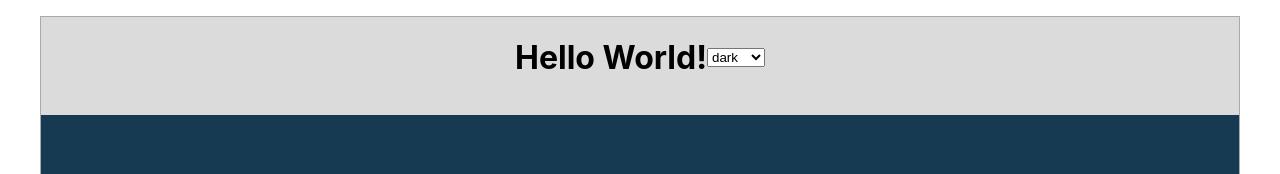
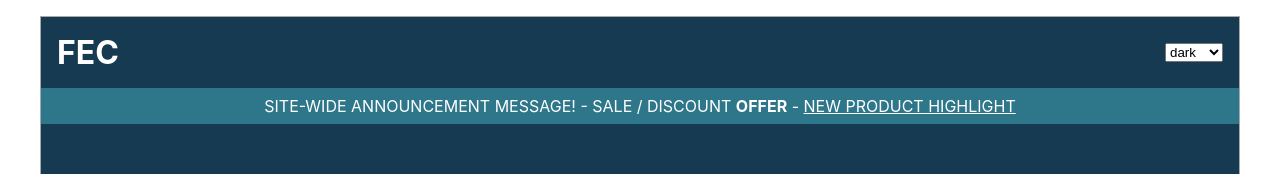
Before and after one commit to derivatively-dynamos/aix-en-provence, a React app: page / in a window 1280 px wide. Shown: the top 174 px of the page. Built offline with nearby package versions, Linux system fonts and the light colour scheme; no server answers.

Commit message:
Layout page and styling

```diff
--- a/src/components/App.js
+++ b/src/components/App.jsx
@@ -17,13 +17,15 @@ const App = () => {
 
 
   return (
-    <Container className="container">
+    <Container className="container" style={{backgroundColor: themes[theme].background}}>
       <ThemeProvider theme={themes[theme]}>
         <Header curTheme={theme} setTheme={setTheme} themes={themes} />
         <OverviewTrack productId={37311} />
-        <RelatedItems />
-        <QuestionsAndAnswers />
-        <RatingsAndReviews />
+        <SlimColumn>
+          <RelatedItems />
+          <QuestionsAndAnswers />
+          <RatingsAndReviews />
+        </SlimColumn>
       </ThemeProvider>
     </Container>
   );
@@ -35,9 +37,10 @@ const Container = styled.div`
   align-items: center;
   margin: 1em auto 0 auto;
   max-width: 1200px;
-  gap: 1em;
   border: 1px solid darkgray;
-  background-color: #dbdbdb;
 `;
+const SlimColumn = styled.div`
+  max-width: 85%;
+`
 
 export default App;
--- a/src/components/Header.jsx
+++ b/src/components/Header.jsx
@@ -10,17 +10,40 @@ const Header = ({curTheme, setTheme, themes}) => {
 
   return (
     <Container>
-      <h1>Hello World!</h1>
-      <select value={curTheme} onChange={(e) => setTheme(e.target.value)}>
-        {themeList}
-      </select>
+      <Title>
+        <H1>FEC</H1>
+        <select value={curTheme} onChange={(e) => setTheme(e.target.value)}>
+          {themeList}
+        </select>
+      </Title>
+      <SaleAlert>
+        SITE-WIDE ANNOUNCEMENT MESSAGE! - SALE / DISCOUNT <strong>OFFER</strong> - <u>NEW PRODUCT HIGHLIGHT</u>
+      </SaleAlert>
     </Container>
   )
 }
 
-const Container = styled.div`
+const Title = styled.div`
   display: flex;
   align-items: center;
+  justify-content: space-between;
+  padding: 0 1em;
+  width: 100%;
+`
+const H1 = styled.h1`
+  margin: .5em 0 ;
+`
+const Container = styled.div`
+  width: 100%;
+  display: flex;
+  flex-direction: column;
+  background-color: ${props => props.theme.background};
+  color: ${props => props.theme.color};
+`
+const SaleAlert = styled.div`
+  background-color: ${props => props.theme.shadow};
+  padding:  .5em;
+  text-align: center;
 `
 
 export default Header;
```
